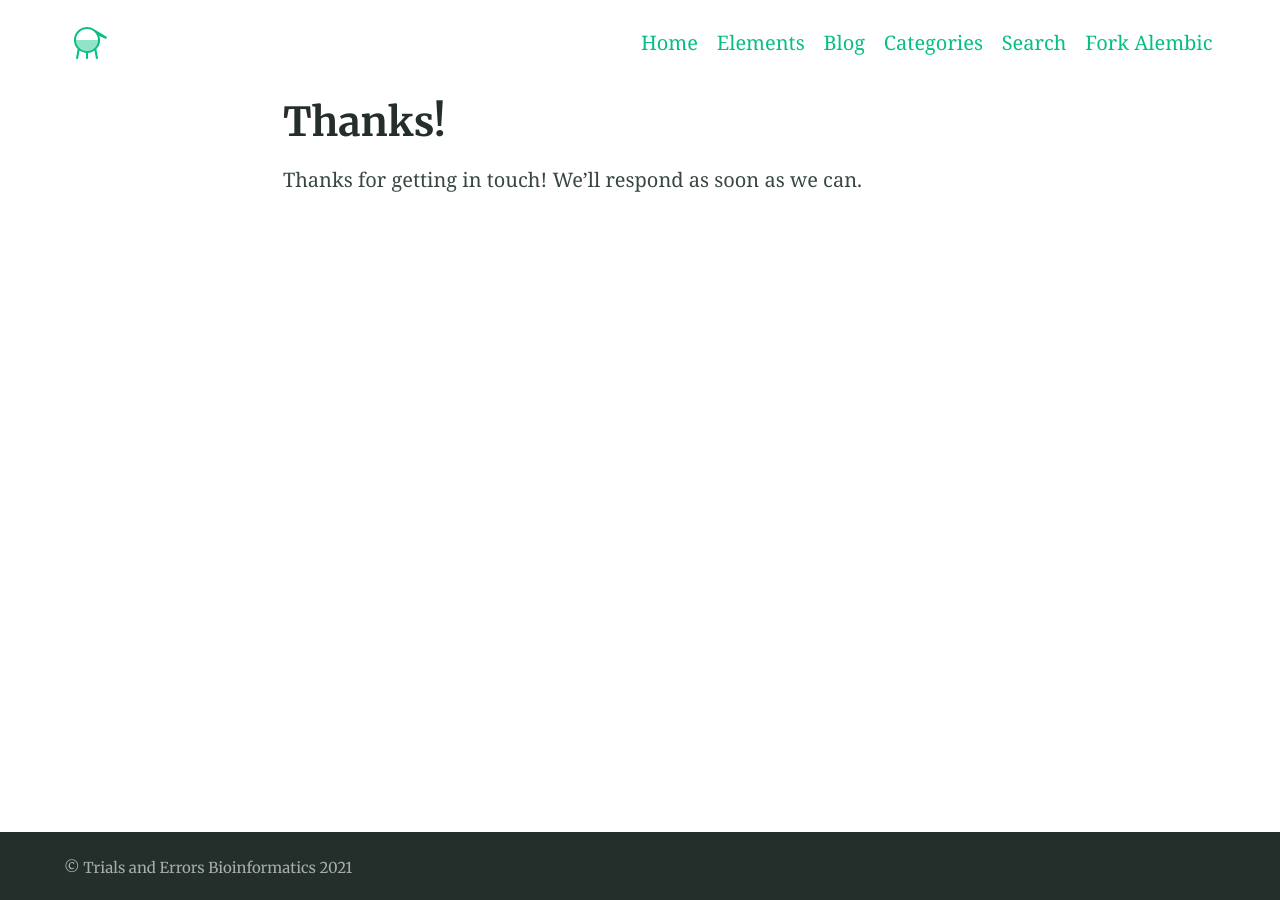
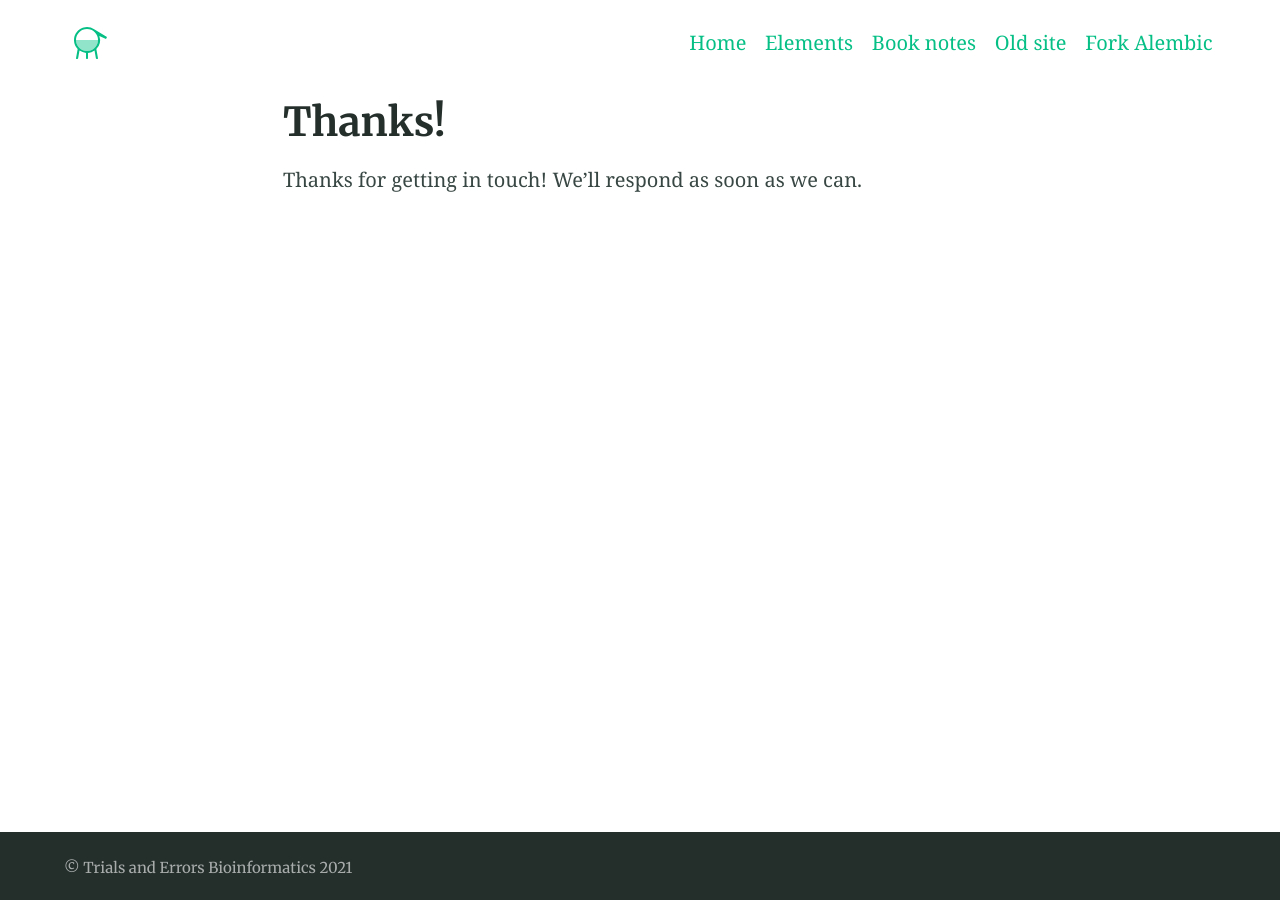
Before and after one commit to AthenACHY/AthenACHY.github.io, a Jekyll site: the page built from thanks.md, in a window 1280 px wide. Built offline with Jekyll 4.4.1, drawn with Linux system fonts in a browser that asks for light colours.

Commit message:
Update _config.yml

```diff
--- a/_config.yml
+++ b/_config.yml
@@ -56,9 +56,17 @@ timezone: Europe/London # Timezone for blog posts and alike
 # 5. Collections
 collections:
   posts:
+    title: Book notes # Needed for Siteleaf
+    output: true
+    description: "My book notes" # The post list page content
+    feature_text: |
+      Read the books
+    feature_image: "https://picsum.photos/2560/600?image=866"
+
+  posts:
     title: Blog # Needed for Siteleaf
     output: true
-    description: "My book notes" # The post list page content
+    description: "Notes on bioinformatics projects." # The post list page content
     feature_text: |
       Welcome to the blog
     feature_image: "https://picsum.photos/2560/600?image=866"
@@ -113,11 +121,9 @@ navigation_header:
   url: /blog/
 - title: Elements
   url: /elements/
-- title: Blog
-  url: /blog/
-- title: Categories
-  url: /categories/
-- title: Search
+- title: Book notes
+  url: /stories/
+- title: Old site
   url: /search/
 - title: Fork Alembic
   url: https://github.com/daviddarnes/alembic
```
